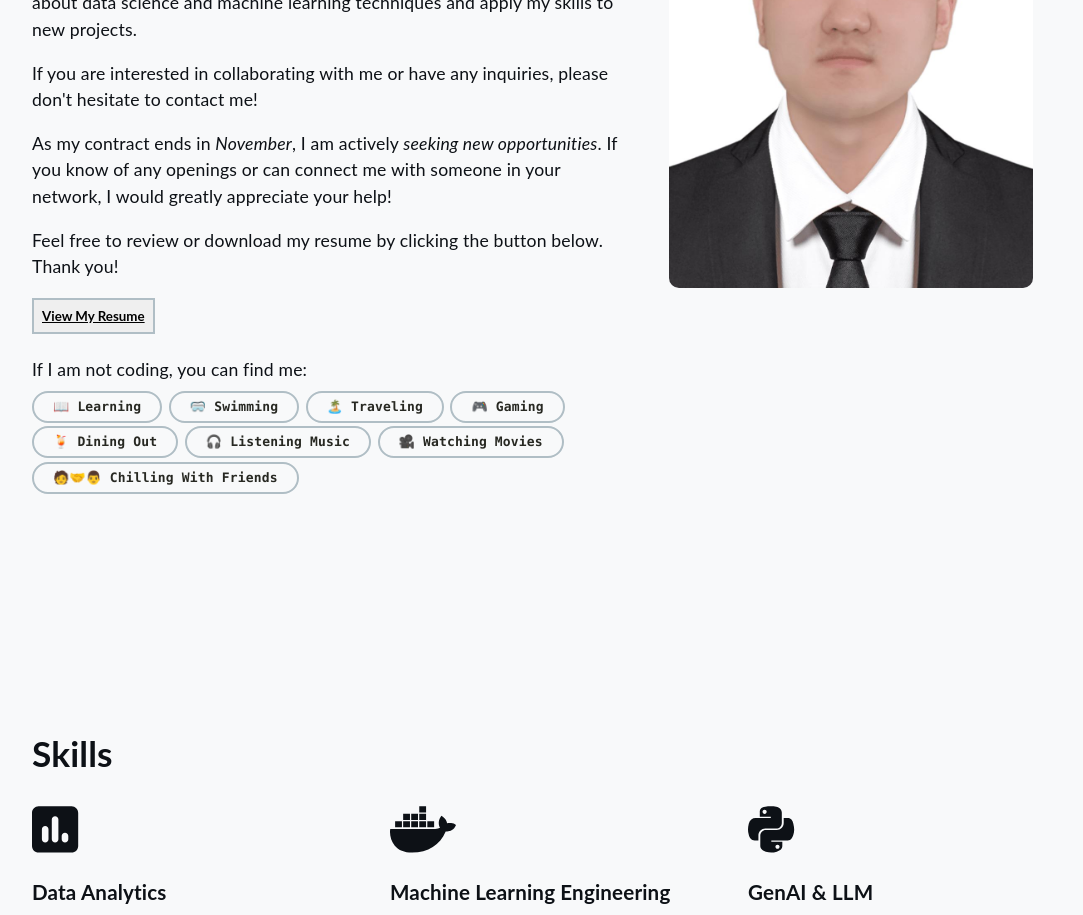
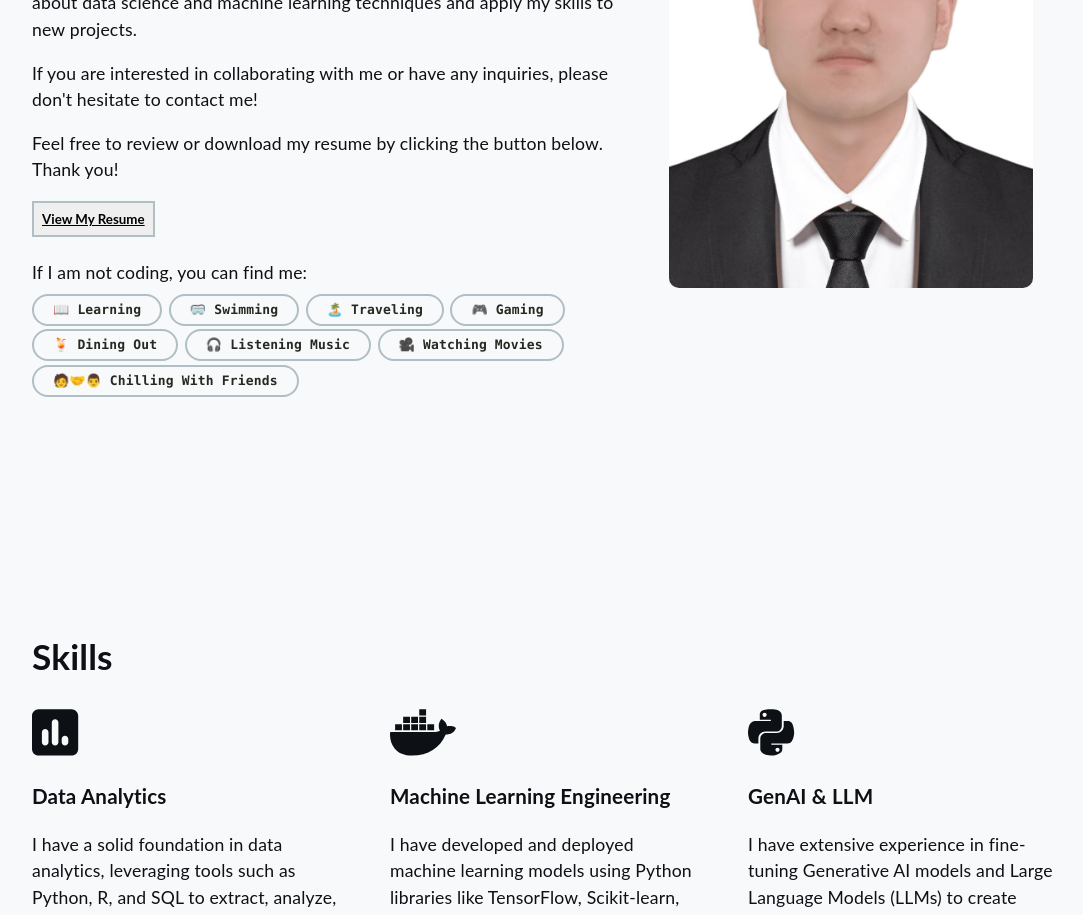
Before and after one commit to StarrySkyrs/Sijia-Han-Portfolio-v3, a React (Create React App) app: page / in a window 1280 px wide. Shown: the part 1340-2255 px from the top of the page, without its empty margins (96-1179 px from the left). Built offline with nearby package versions, Linux system fonts and the light colour scheme.

Commit message:
Update About.tsx
Updated the about info.

```diff
--- a/src/components/About.tsx
+++ b/src/components/About.tsx
@@ -78,11 +78,6 @@ const About: React.FC = () => {
         please don't hesitate to contact me!
         </p>
 
-        <p>
-          As my contract ends in <em>November</em>, I am actively <em>seeking new opportunities</em>.
-          If you know of any openings or can connect me with someone in your network,
-          I would greatly appreciate your help!
-        </p>
 
         <p>Feel free to review or download my resume by clicking the button below. Thank you!</p>
 
```
